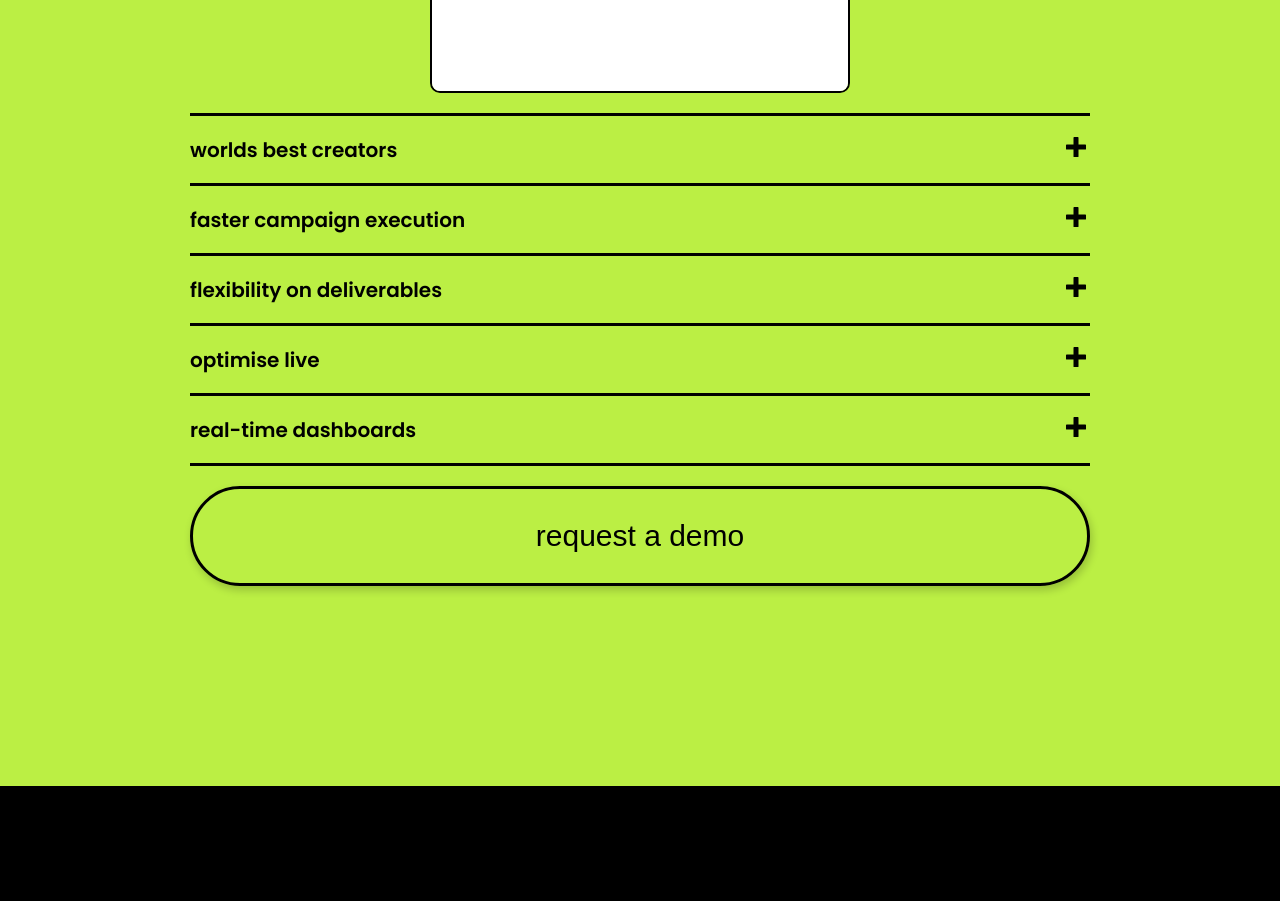
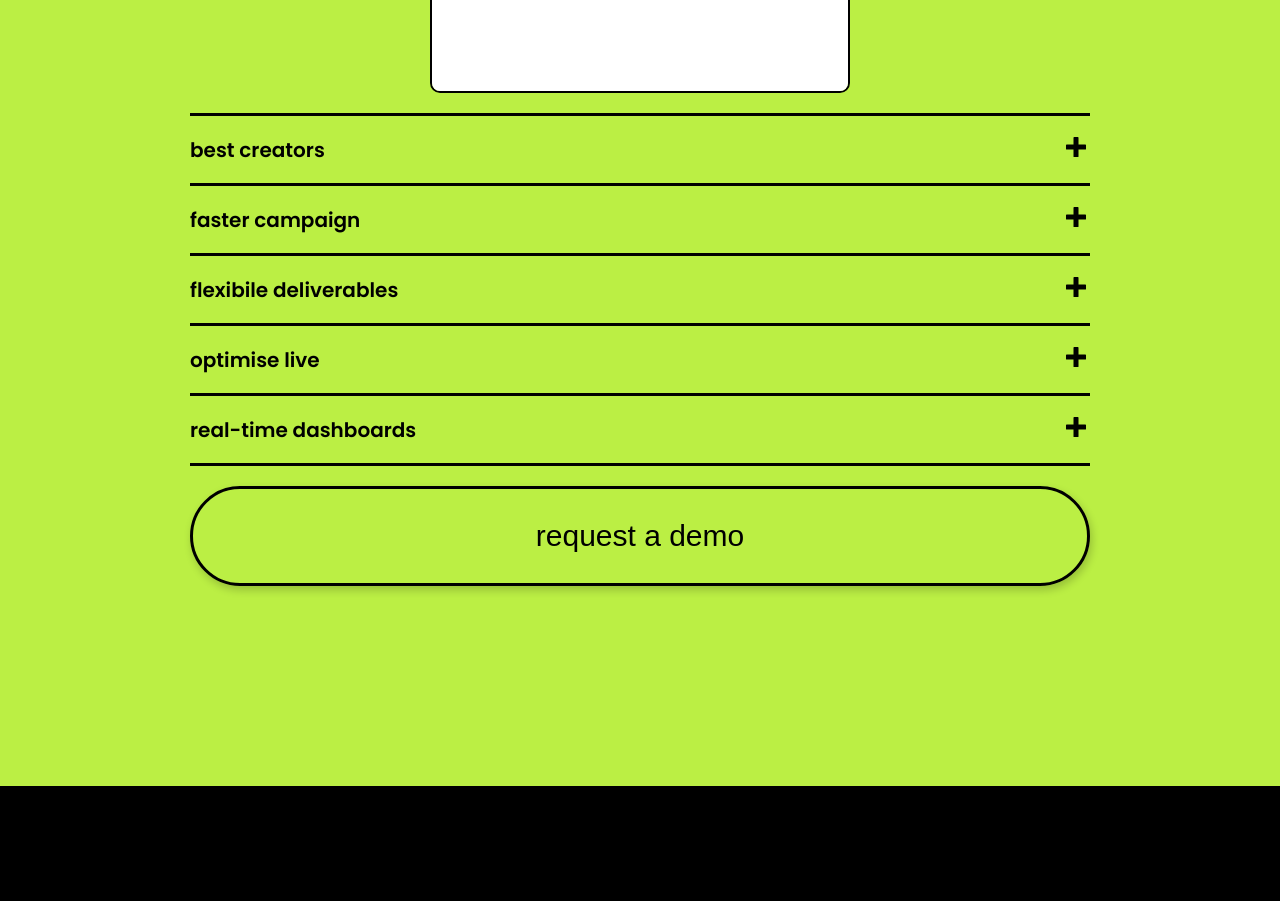
Before and after one commit to HussainSal/Kyra-clone, a Next.js app: page / in a window 1280 px wide. Shown: the part 6620-7521 px from the top of the page. Built offline with nearby package versions, Linux system fonts and the light colour scheme.

Commit message:
content updated

```diff
--- a/templates/CreatorPlatform/Creator.tsx
+++ b/templates/CreatorPlatform/Creator.tsx
@@ -14,17 +14,17 @@ import ButtonPrimary from "@/components/partials/ButtonPrimary/ButtonPrimary";
 const content = [
   {
     id: 1,
-    title: "worlds best creators",
+    title: "best creators",
     img: banner1,
   },
   {
     id: 2,
-    title: "faster campaign execution",
+    title: "faster campaign ",
     img: banner2,
   },
   {
     id: 3,
-    title: "flexibility on deliverables",
+    title: "flexibile deliverables",
     img: banner3,
   },
   {
```
